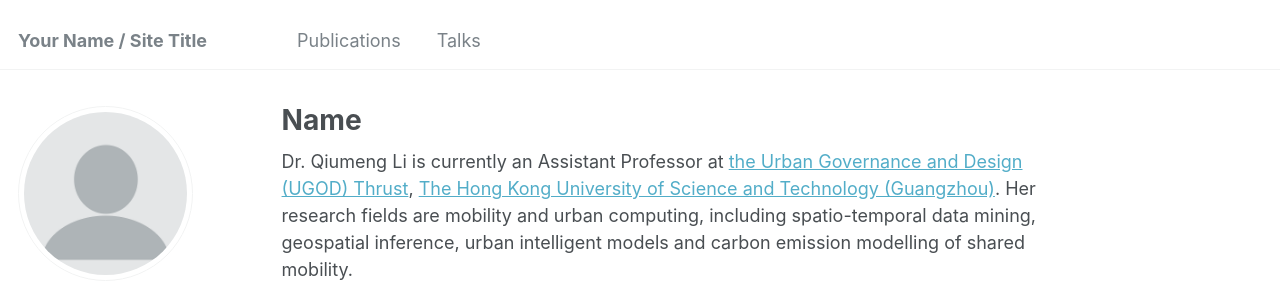
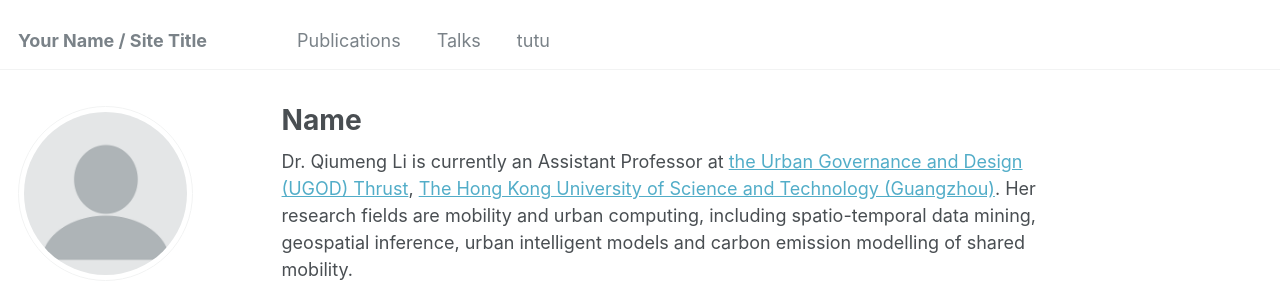
Before and after one commit to qiumengl/qiumengl.github.io, a Jekyll site: the page built from _pages/about.md, in a window 1280 px wide. Shown: the top 282 px of the page. Built offline with Jekyll 4.4.1, drawn with Linux system fonts in a browser that asks for light colours; some web fonts are replaced.

Commit message:
Update navigation.yml

```diff
--- a/_data/navigation.yml
+++ b/_data/navigation.yml
@@ -5,3 +5,6 @@ main:
 
   - title: "Talks"
     url: /talks/
+
+  - title: "tutu"
+    url: /talks/
```
